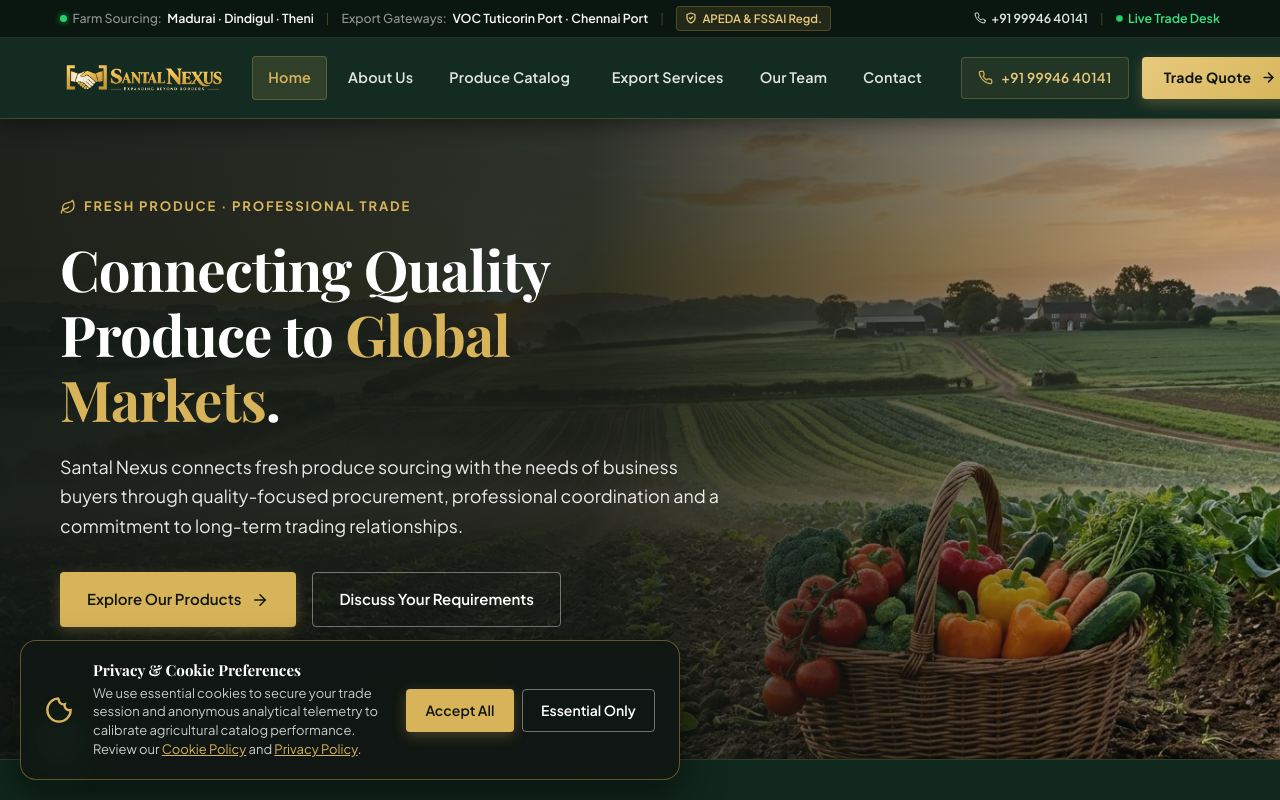
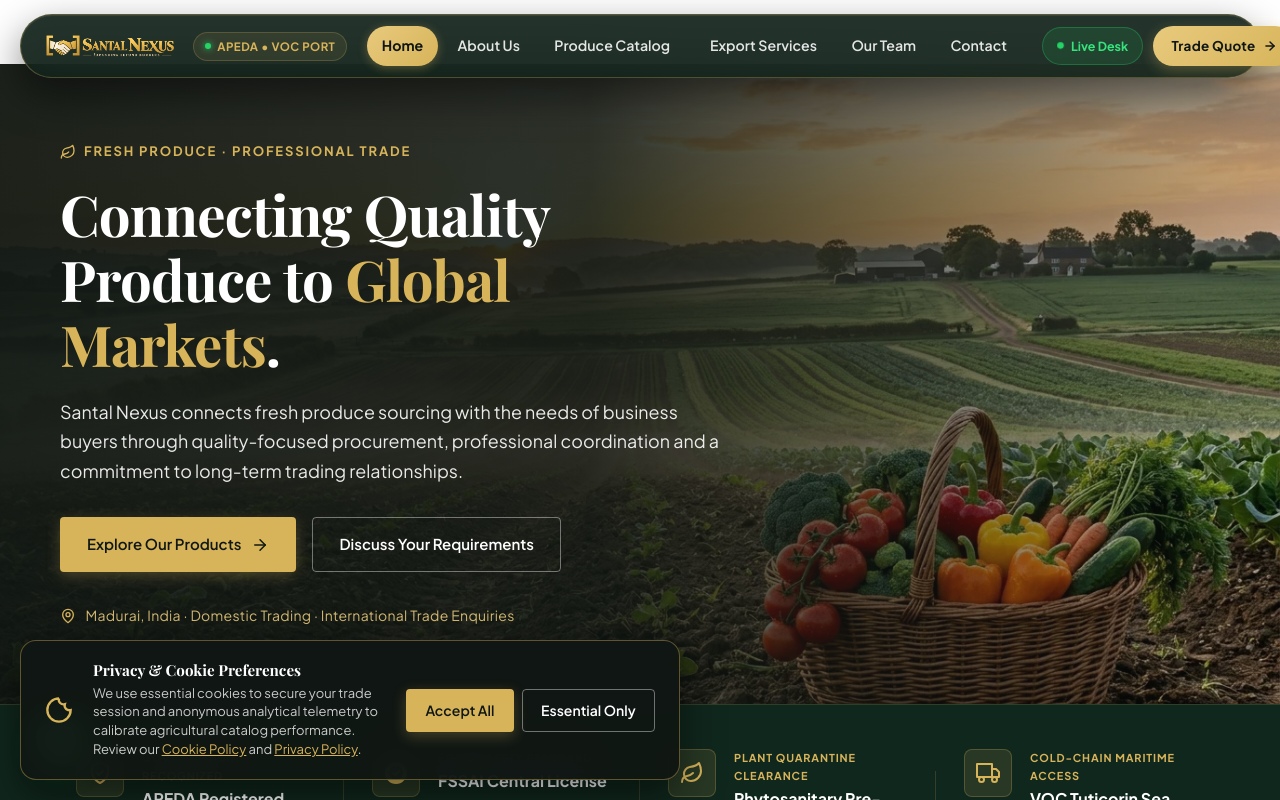
Before and after one commit to Sonu-Thomas-001/www.santalnexus.com, a Next.js app: page / in a window 1280 px wide. Shown: the top 800 px of the page. Built offline with nearby package versions, Linux system fonts and the light colour scheme.

Commit message:
feat(header): redesign navbar into unified luxury floating command console

```diff
--- a/components/Header.tsx
+++ b/components/Header.tsx
@@ -2,7 +2,6 @@
 
 import React, { useState, useEffect, useRef } from 'react';
 import Link from 'next/link';
-import Image from 'next/image';
 import { usePathname } from 'next/navigation';
 
 export default function Header() {
@@ -14,7 +13,7 @@ export default function Header() {
 
   useEffect(() => {
     const handleScroll = () => {
-      setIsScrolled(window.scrollY > 30);
+      setIsScrolled(window.scrollY > 25);
     };
 
     window.addEventListener('scroll', handleScroll, { passive: true });
@@ -66,72 +65,31 @@ export default function Header() {
   const isProduceActive = pathname.startsWith('/products');
 
   return (
-    <header className={`site-header ${isScrolled ? 'scrolled' : ''}`} id="siteHeader">
-      {/* Top Utility Trade Strip */}
-      <div className="header-top-bar">
-        <div className="container header-top-container">
-          <div className="header-top-left">
-            <div className="top-stat-item">
-              <span className="top-stat-dot"></span>
-              <span className="top-stat-label">Farm Sourcing:</span>
-              <span className="top-stat-val">Madurai · Dindigul · Theni</span>
-            </div>
-            <span className="top-stat-divider" aria-hidden="true">|</span>
-            <div className="top-stat-item">
-              <span className="top-stat-label">Export Gateways:</span>
-              <span className="top-stat-val">VOC Tuticorin Port · Chennai Port</span>
-            </div>
-            <span className="top-stat-divider" aria-hidden="true">|</span>
-            <div className="top-stat-item apeda-badge-micro">
-              <svg width="12" height="12" viewBox="0 0 24 24" fill="none" stroke="currentColor" strokeWidth="2.5" strokeLinecap="round" strokeLinejoin="round" aria-hidden="true">
-                <path d="M12 22s8-4 8-10V5l-8-3-8 3v7c0 6 8 10 8 10z"/>
-                <path d="m9 12 2 2 4-4"/>
-              </svg>
-              <span>APEDA &amp; FSSAI Regd.</span>
-            </div>
-          </div>
-
-          <div className="header-top-right">
-            <a href="tel:+919994640141" className="top-link" aria-label="Trade Hotline">
-              <svg width="12" height="12" viewBox="0 0 24 24" fill="none" stroke="currentColor" strokeWidth="2" strokeLinecap="round" strokeLinejoin="round" aria-hidden="true">
-                <path d="M22 16.92v3a2 2 0 0 1-2.18 2 19.79 19.79 0 0 1-8.63-3.07 19.5 19.5 0 0 1-6-6 19.79 19.79 0 0 1-3.07-8.67A2 2 0 0 1 4.11 2h3a2 2 0 0 1 2 1.72 12.84 12.84 0 0 0 .7 2.81 2 2 0 0 1-.45 2.11L8.09 9.91a16 16 0 0 0 6 6l1.27-1.27a2 2 0 0 1 2.11-.45 12.84 12.84 0 0 0 2.81.7A2 2 0 0 1 22 16.92z"/>
-              </svg>
-              <span>+91 99946 40141</span>
-            </a>
-            <span className="top-stat-divider" aria-hidden="true">|</span>
-            <a
-              href="https://wa.me/919994640141?text=Hello%20Santal%20Nexus%2C%20I%20would%20like%20to%20enquire%20about%20fresh%20produce%20export%20trade."
-              target="_blank"
-              rel="noopener noreferrer"
-              className="top-link top-whatsapp"
-              aria-label="Connect on WhatsApp Live Trade Desk"
-            >
-              <span className="live-pulse"></span>
-              <span>Live Trade Desk</span>
-            </a>
-          </div>
-        </div>
-      </div>
-
-      {/* Main Architectural Navigation Bar */}
-      <div className="header-main-bar">
-        <div className="container header-container">
-          {/* Brand Logo */}
+    <header className={`floating-header-wrapper ${isScrolled ? 'is-scrolled' : ''}`} id="siteHeader">
+      <div className="floating-navbar-island">
+        {/* Left: Brand Identity Lockup */}
+        <div className="header-left-cluster">
           <Link href="/" className="brand-link" aria-label="Santal Nexus - Return to homepage">
             <picture>
               <source srcSet="/assets/logos/santal-nexus-dark.webp" type="image/webp" />
               <img
                 src="/assets/logos/santal-nexus-dark.png"
-                alt="Santal Nexus - Expanding Beyond Borders"
+                alt="Santal Nexus Logo"
                 className="brand-logo-img"
-                width={240}
-                height={66}
+                width={210}
+                height={58}
                 loading="eager"
               />
             </picture>
           </Link>
 
-          {/* Desktop & Mobile Navigation */}
+          <div className="brand-trust-tag">
+            <span className="trust-indicator-dot"></span>
+            <span className="trust-text">APEDA &bull; VOC Port</span>
+          </div>
+        </div>
+
+        {/* Center: Main Navigation Rail */}
         <nav
           className={`main-nav ${mobileMenuOpen ? 'menu-open' : ''}`}
           id="mainNav"
@@ -158,7 +116,7 @@ export default function Header() {
               </Link>
             </li>
 
-              {/* Interactive Produce Mega-Dropdown */}
+            {/* Interactive Produce Dropdown */}
             <li
               ref={dropdownRef}
               className={`nav-item-dropdown ${produceDropdownOpen ? 'dropdown-open' : ''} ${isProduceActive ? 'active-parent' : ''}`}
@@ -189,7 +147,7 @@ export default function Header() {
                 </button>
               </div>
 
-                {/* Mega-Dropdown Menu Window */}
+              {/* Floating Mega-Dropdown Window */}
               <div className="agri-catalog-menu" role="region" aria-label="Produce Catalog Overview">
                 <div className="agri-catalog-grid">
                   {/* Column 1: Fresh Vegetables */}
@@ -205,7 +163,7 @@ export default function Header() {
                       <li>
                         <Link href="/products?q=shallot" onClick={() => { setProduceDropdownOpen(false); setMobileMenuOpen(false); }}>
                           <strong>Small Red Onions / Shallots</strong>
-                            <span>Madurai &amp; Dindigul Farm Gate</span>
+                          <span>Madurai &amp; Dindigul Belts</span>
                         </Link>
                       </li>
                       <li>
@@ -220,35 +178,29 @@ export default function Header() {
                           <span>Pungent, high shelf-life</span>
                         </Link>
                       </li>
-                        <li>
-                          <Link href="/products?q=gherkin" onClick={() => { setProduceDropdownOpen(false); setMobileMenuOpen(false); }}>
-                            <strong>Fresh Pickling Gherkins</strong>
-                            <span>Graded &amp; brine calibrated</span>
-                          </Link>
-                        </li>
                     </ul>
                   </div>
 
-                    {/* Column 2: Tropical Orchard Fruits */}
+                  {/* Column 2: Orchard Fruits */}
                   <div className="agri-catalog-col">
                     <span className="catalog-col-title">
                       <svg width="14" height="14" viewBox="0 0 24 24" fill="none" stroke="currentColor" strokeWidth="2" strokeLinecap="round" strokeLinejoin="round" aria-hidden="true">
                         <circle cx="12" cy="12" r="10"/>
                         <path d="M12 2a14.5 14.5 0 0 0 0 20 14.5 14.5 0 0 0 0-20"/>
                       </svg>
-                        Tropical Orchard Fruits
+                      Tropical Fruits
                     </span>
                     <ul className="catalog-links">
                       <li>
                         <Link href="/products?q=banana" onClick={() => { setProduceDropdownOpen(false); setMobileMenuOpen(false); }}>
                           <strong>Cavendish G9 Bananas</strong>
-                            <span>Cluster packed, +13.5°C reefer ready</span>
+                          <span>+13.5°C reefer calibrated</span>
                         </Link>
                       </li>
                       <li>
                         <Link href="/products?q=mango" onClick={() => { setProduceDropdownOpen(false); setMobileMenuOpen(false); }}>
-                            <strong>Alphonso &amp; Banganapalli Mangoes</strong>
-                            <span>Hot water treated, export cartons</span>
+                          <strong>Alphonso &amp; Banganapalli</strong>
+                          <span>Export master cartons</span>
                         </Link>
                       </li>
                       <li>
@@ -257,40 +209,28 @@ export default function Header() {
                           <span>Deep red arils, premium brix</span>
                         </Link>
                       </li>
-                        <li>
-                          <Link href="/products?q=guava" onClick={() => { setProduceDropdownOpen(false); setMobileMenuOpen(false); }}>
-                            <strong>Taiwan White &amp; Pink Guavas</strong>
-                            <span>Foam net cushioned, crisp</span>
-                          </Link>
-                        </li>
                     </ul>
                   </div>
 
-                    {/* Column 3: Herbs & Sourcing Matrix */}
+                  {/* Column 3: Herbs & Custom Sourcing */}
                   <div className="agri-catalog-col">
                     <span className="catalog-col-title">
                       <svg width="14" height="14" viewBox="0 0 24 24" fill="none" stroke="currentColor" strokeWidth="2" strokeLinecap="round" strokeLinejoin="round" aria-hidden="true">
                         <path d="M12 22s8-4 8-10V5l-8-3-8 3v7c0 6 8 10 8 10z"/>
                       </svg>
-                        Herbs &amp; Custom Sourcing
+                      Herbs &amp; Bulk
                     </span>
                     <ul className="catalog-links">
                       <li>
                         <Link href="/products?q=curry" onClick={() => { setProduceDropdownOpen(false); setMobileMenuOpen(false); }}>
-                            <strong>Fresh Aroma Curry Leaves</strong>
-                            <span>Air-freight bunches, high essential oil</span>
-                          </Link>
-                        </li>
-                        <li>
-                          <Link href="/products?q=coriander" onClick={() => { setProduceDropdownOpen(false); setMobileMenuOpen(false); }}>
-                            <strong>Fresh Coriander &amp; Mint Leaves</strong>
-                            <span>Hydro-cooled export packaging</span>
+                          <strong>Fresh Curry Leaves</strong>
+                          <span>Express air freight bunches</span>
                         </Link>
                       </li>
                       <li>
                         <Link href="/contact" onClick={() => { setProduceDropdownOpen(false); setMobileMenuOpen(false); }}>
-                            <strong>Contract Farming &amp; Bulk Procurement</strong>
-                            <span>FCL/LCL Reefer Container Loads</span>
+                          <strong>Contract Bulk Procurement</strong>
+                          <span>FCL Reefer Container Loads</span>
                         </Link>
                       </li>
                     </ul>
@@ -300,41 +240,23 @@ export default function Header() {
                         className="catalog-all-link"
                         onClick={() => { setProduceDropdownOpen(false); setMobileMenuOpen(false); }}
                       >
-                          <span>Explore Full Sourcing Matrix</span>
-                          <svg viewBox="0 0 24 24" fill="none" stroke="currentColor" strokeWidth="2.5" strokeLinecap="round" strokeLinejoin="round" aria-hidden="true">
-                            <line x1="5" y1="12" x2="19" y2="12"></line>
-                            <polyline points="12 5 19 12 12 19"></polyline>
-                          </svg>
+                        <span>View All 40+ Products &rarr;</span>
                       </Link>
                     </div>
                   </div>
 
-                    {/* Column 4: Packhouse Calibration Feature Box */}
+                  {/* Column 4: Packhouse Highlight */}
                   <div className="agri-catalog-highlight">
                     <div className="packhouse-card">
-                        <span className="packhouse-pill">APEDA &amp; Codex Compliant</span>
-                        <h4>Post-Harvest Packhouse Calibration</h4>
-                        <p>Pre-cooling, mechanical sorting, optical sizing, and ventilated CFB master cartons direct to maritime reefer containers.</p>
-                        <div className="packhouse-metrics">
-                          <div className="p-metric">
-                            <span className="p-num">+13.5°C</span>
-                            <span className="p-lbl">Banana Reefers</span>
-                          </div>
-                          <div className="p-metric">
-                            <span className="p-num">24h</span>
-                            <span className="p-lbl">VOC Tuticorin Port Gate</span>
-                          </div>
-                        </div>
+                      <span className="packhouse-pill">APEDA &bull; FSSAI</span>
+                      <h4>Packhouse Calibration</h4>
+                      <p>Cold-chain pre-cooling, mechanical sorting, and ventilated CFB packaging for maritime export.</p>
                       <Link
                         href="/contact"
                         className="btn-dropdown-quote"
                         onClick={() => { setProduceDropdownOpen(false); setMobileMenuOpen(false); }}
                       >
-                          <span>Request Trade Quote</span>
-                          <svg viewBox="0 0 24 24" fill="none" stroke="currentColor" strokeWidth="2.5" strokeLinecap="round" strokeLinejoin="round" aria-hidden="true">
-                            <line x1="5" y1="12" x2="19" y2="12"></line>
-                            <polyline points="12 5 19 12 12 19"></polyline>
-                          </svg>
+                        <span>Trade Enquiry</span>
                       </Link>
                     </div>
                   </div>
@@ -373,19 +295,8 @@ export default function Header() {
             </li>
           </ul>
 
-            {/* Mobile Drawer Credentials & Fast Actions */}
+          {/* Mobile Drawer Footer Actions */}
           <div className="mobile-nav-footer">
-              <div className="mobile-credentials-card">
-                <div className="micro-cred-item">
-                  <span className="dot-green"></span>
-                  <span>APEDA Registered Merchant Exporter</span>
-                </div>
-                <div className="micro-cred-item">
-                  <span className="dot-green"></span>
-                  <span>Port Gateways: VOC Tuticorin &amp; Chennai</span>
-                </div>
-              </div>
-
             <div className="mobile-contact-quick">
               <a href="tel:+919994640141" className="mobile-quick-btn">
                 <svg viewBox="0 0 24 24" fill="none" stroke="currentColor" strokeWidth="2" strokeLinecap="round" strokeLinejoin="round">
@@ -394,7 +305,7 @@ export default function Header() {
                 <span>+91 99946 40141</span>
               </a>
               <a
-                  href="https://wa.me/919994640141?text=Hello%20Santal%20Nexus%2C%20I%20would%20like%20to%20enquire%20about%20fresh%20produce%20sourcing."
+                href="https://wa.me/919994640141?text=Hello%20Santal%20Nexus%2C%20I%20would%20like%20to%20enquire%20about%20fresh%20produce%20export."
                 target="_blank"
                 rel="noopener noreferrer"
                 className="mobile-quick-btn whatsapp"
@@ -402,31 +313,37 @@ export default function Header() {
                 <svg viewBox="0 0 24 24" fill="currentColor">
                   <path d="M12.04 2c-5.46 0-9.91 4.45-9.91 9.91 0 1.75.46 3.45 1.32 4.95L2.05 22l5.25-1.38c1.45.79 3.08 1.21 4.74 1.21 5.46 0 9.91-4.45 9.91-9.91 0-2.65-1.03-5.14-2.9-7.01A9.816 9.816 0 0 0 12.04 2m.01 1.67c2.2 0 4.26.86 5.82 2.42a8.225 8.225 0 0 1 2.41 5.83c0 4.54-3.7 8.24-8.24 8.24-1.48 0-2.93-.4-4.2-1.15l-.3-.18-3.12.82.83-3.04-.2-.31a8.196 8.196 0 0 1-1.26-4.38c0-4.54 3.7-8.24 8.24-8.24m4.52 11.66c-.19.52-1.11 1.01-1.54 1.06-.41.05-.95.07-2.84-.71-1.61-.66-2.65-2.28-2.73-2.39-.08-.11-.64-.86-.64-1.64 0-.78.41-1.16.55-1.32.15-.16.32-.2.43-.2.11 0 .22 0 .31.01.1.01.24-.04.37.28.14.33.48 1.16.52 1.25.04.09.07.2.01.31-.05.11-.08.18-.16.27-.08.09-.17.2-.24.27-.08.08-.16.17-.07.33.09.16.41.67.88 1.09.61.54 1.12.71 1.28.79.16.08.26.07.35-.04.1-.11.41-.48.52-.64.11-.16.22-.14.37-.08.15.05.95.45 1.11.53.16.08.27.12.31.19.04.07.04.42-.15.94Z"/>
                 </svg>
-                  <span>WhatsApp Direct</span>
+                <span>WhatsApp Live Desk</span>
               </a>
             </div>
-              <p className="mobile-nav-location">Madurai, Tamil Nadu, India · Expanding Beyond Borders</p>
+            <p className="mobile-nav-location">Madurai, Tamil Nadu &bull; VOC Tuticorin Sea Gateway</p>
           </div>
         </nav>
 
-          {/* Header Action Elements (Right) */}
-          <div className="header-right-actions">
-            <a href="tel:+919994640141" className="header-phone-pill" aria-label="Direct Trade Call">
-              <svg viewBox="0 0 24 24" fill="none" stroke="currentColor" strokeWidth="2" strokeLinecap="round" strokeLinejoin="round" aria-hidden="true">
-                <path d="M22 16.92v3a2 2 0 0 1-2.18 2 19.79 19.79 0 0 1-8.63-3.07 19.5 19.5 0 0 1-6-6 19.79 19.79 0 0 1-3.07-8.67A2 2 0 0 1 4.11 2h3a2 2 0 0 1 2 1.72 12.84 12.84 0 0 0 .7 2.81 2 2 0 0 1-.45 2.11L8.09 9.91a16 16 0 0 0 6 6l1.27-1.27a2 2 0 0 1 2.11-.45 12.84 12.84 0 0 0 2.81.7A2 2 0 0 1 22 16.92z"/>
-              </svg>
-              <span className="phone-number">+91 99946 40141</span>
+        {/* Right: Action Hub */}
+        <div className="header-action-hub">
+          {/* WhatsApp Live Desk Mini Pill */}
+          <a
+            href="https://wa.me/919994640141?text=Hello%20Santal%20Nexus%2C%20I%20would%20like%20to%20enquire%20about%20fresh%20produce%20trade."
+            target="_blank"
+            rel="noopener noreferrer"
+            className="action-whatsapp-pill"
+            aria-label="Connect on WhatsApp Live Trade Desk"
+          >
+            <span className="live-status-dot"></span>
+            <span className="whatsapp-label">Live Desk</span>
           </a>
 
-            <Link href="/contact" className="btn btn-gold btn-trade-quote">
+          {/* Primary Trade Quote CTA */}
+          <Link href="/contact" className="action-quote-btn">
             <span>Trade Quote</span>
-              <svg className="arrow-icon" viewBox="0 0 24 24" fill="none" stroke="currentColor" strokeWidth="2.5" strokeLinecap="round" strokeLinejoin="round" aria-hidden="true">
+            <svg viewBox="0 0 24 24" fill="none" stroke="currentColor" strokeWidth="2.5" strokeLinecap="round" strokeLinejoin="round" aria-hidden="true">
               <line x1="5" y1="12" x2="19" y2="12"></line>
               <polyline points="12 5 19 12 12 19"></polyline>
             </svg>
           </Link>
 
-            {/* Mobile Hamburger Button */}
+          {/* Mobile Hamburger Toggle */}
           <button
             className={`mobile-toggle ${mobileMenuOpen ? 'active' : ''}`}
             id="mobileMenuToggle"
@@ -443,7 +360,6 @@ export default function Header() {
           </button>
         </div>
       </div>
-      </div>
     </header>
   );
 }
```
Also changed, not shown: app/globals.css. Lines whose indentation alone changed are shown as unchanged.
